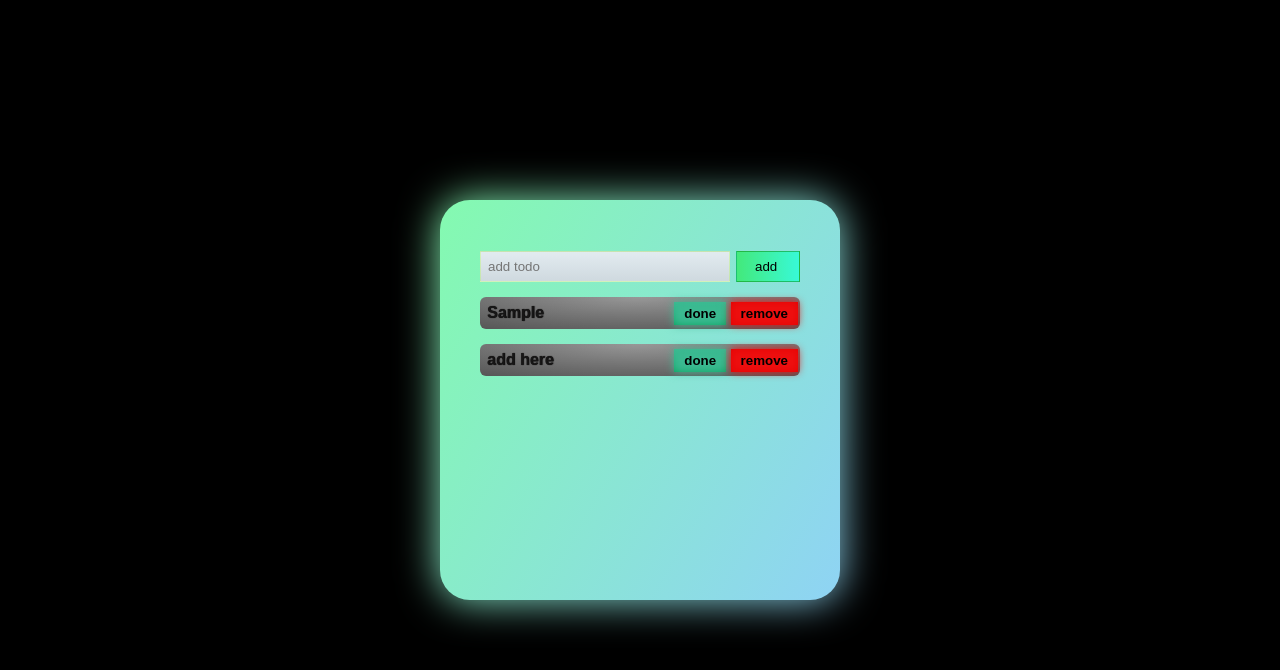
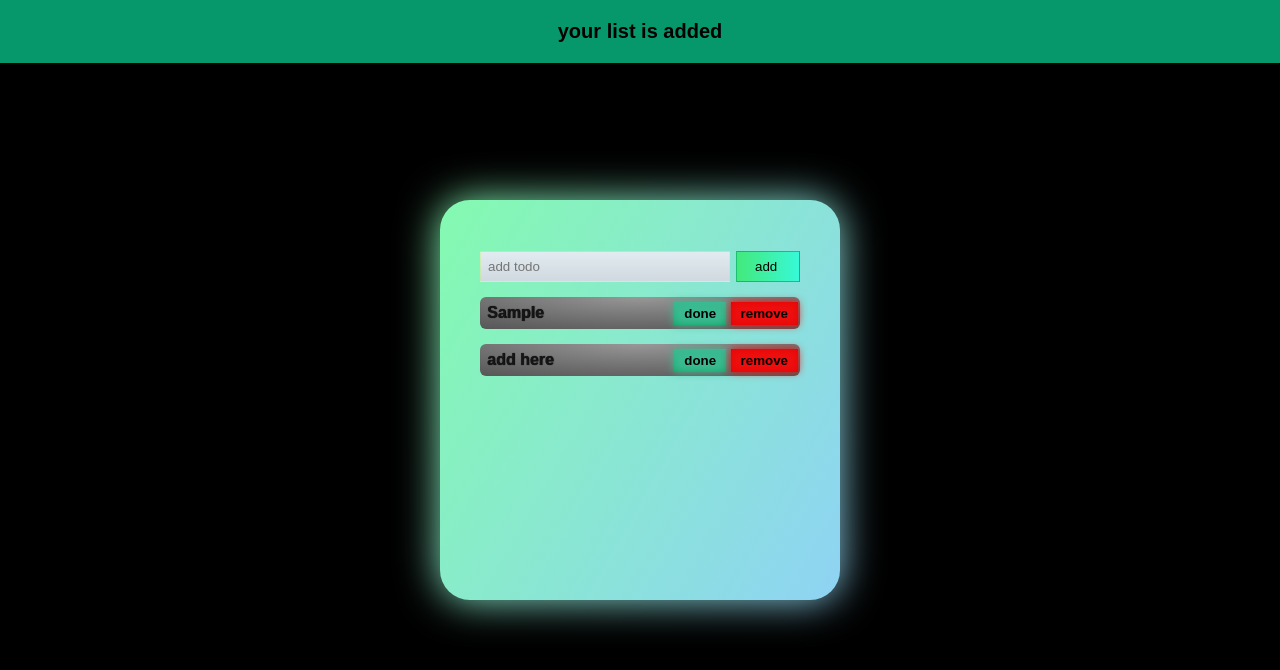
Before and after one commit to hasan9948/javascript, a plain HTML site: page todolist/index.html in a window 1280 px wide. Both pictures are taken after typing "Sample" into the empty fields and a click on the input "add". Drawn offline with Linux system fonts and the light colour scheme.

Commit message:
new update to todo list

```diff
--- a/todolist/css/todolist.css
+++ b/todolist/css/todolist.css
@@ -132,3 +132,21 @@ height: 100%;
     filter: blur(5px);
 z-index: -1;
 }
+.msg{
+
+    position: fixed;
+    top: 0px;
+    width: 100%;
+    font-size: 2rem;
+    text-align: center;
+    padding: 2rem ;
+    font-weight: bold;
+    /* color: white; */
+    display: none;
+}
+.msg1{
+    background-color: #0bf6ab9e;
+}
+.remove-msg{
+    background-color: rgba(255, 0, 0, 0.745);
+}
--- a/todolist/index.html
+++ b/todolist/index.html
@@ -10,6 +10,8 @@
 </head>
 <body>
     <main>
+        <msg class="msg msg1">your list is added</msg>
+        <msg class="remove-msg msg">your list is removed</msg>
         <div class="container">
             <span></span>
             <div class="box">
--- a/todolist/js/todolist.js
+++ b/todolist/js/todolist.js
@@ -2,6 +2,11 @@ const body =document.body;
 const ul=document.querySelector(".todo-ul")
 const form=document.querySelector(".todo-form")
  const input=document.querySelector(".todo-form input[type=\"text\"]")
+ const msg=document.querySelector(".msg")
+ console.log(msg)
+ const remove_msg=document.querySelector(".remove-msg")
+
+
 
 form.addEventListener("submit", (e)=>{
     e.preventDefault();
@@ -14,6 +19,11 @@ li.innerHTML=newli
 console.log(li)
 ul.prepend(li);
 li.classList.add('todo-li')
+setInterval(() => {
+  msg.style.display="none"
+}, 3000);
+
+msg.style.display="block"
 input.value=""
 })
 
@@ -26,5 +36,10 @@ ul.addEventListener("click",(e)=>{
   if(e.target.classList.contains("remove")){
     const r= e.target.parentNode.parentNode;
     r.remove();
+    remove_msg.style.display="block"
+setInterval(() => {
+  remove_msg.style.display="none"
+}, 3000);
+
   }
 })
```
